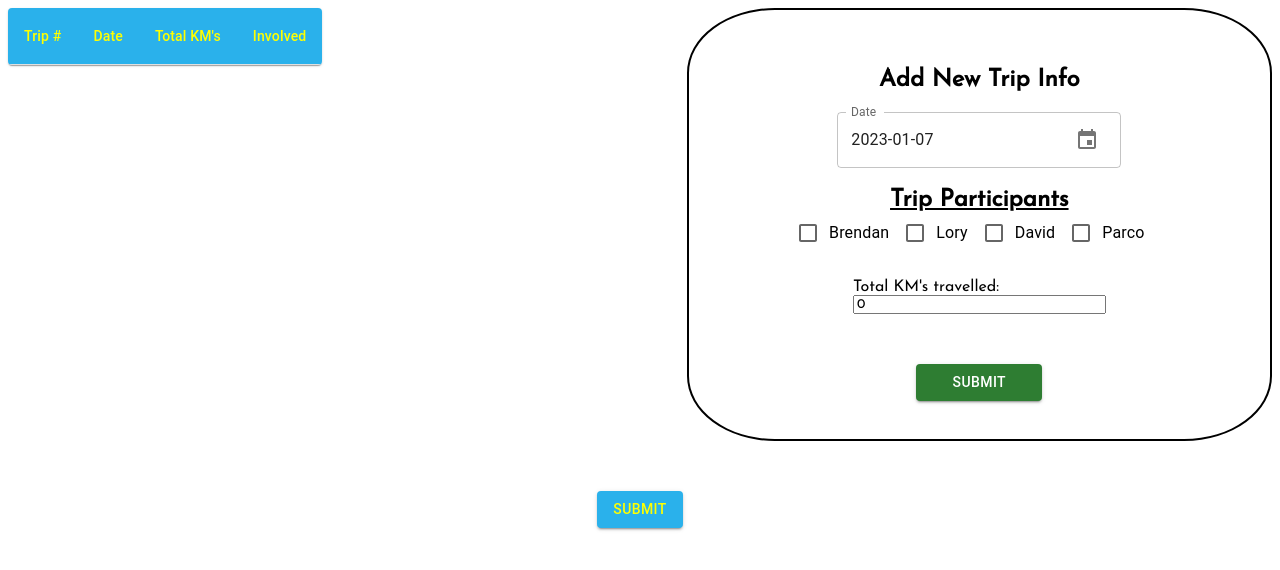
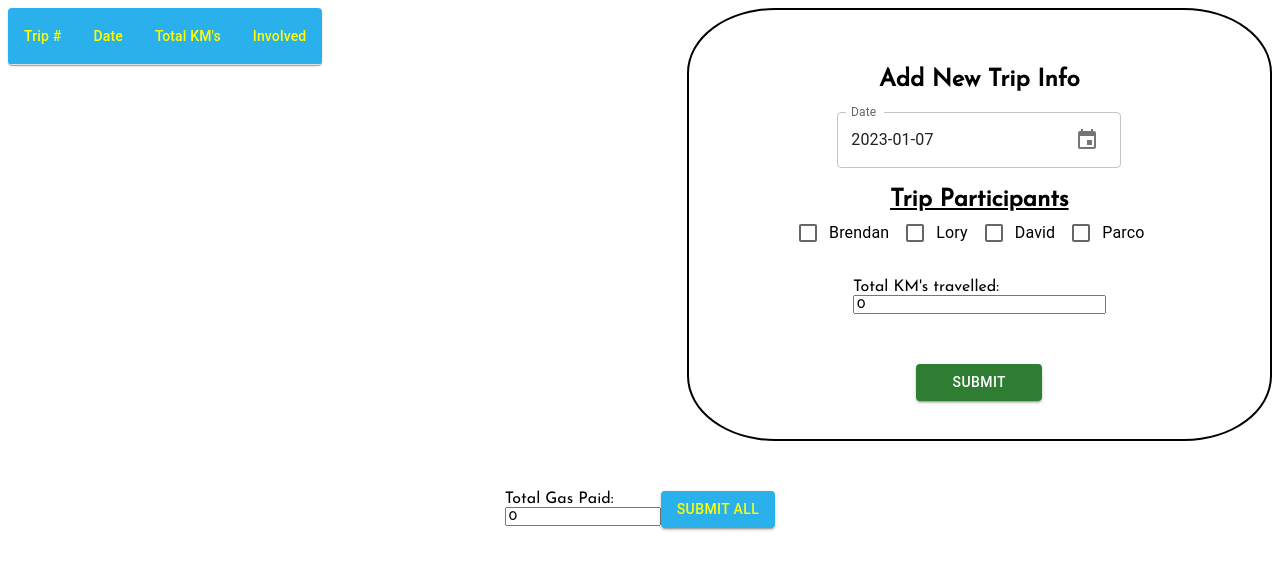
Before and after one commit to woobrendan/Fuel_Splitter, a React (Create React App) app in the folder fuel_splitter/: page / in a window 1280 px wide. Shown: the top 570 px of the page. Built offline with nearby package versions, Linux system fonts and the light colour scheme.

Commit message:
create usestate gasCost pass value to input and set onChange for setGasCost

```diff
--- a/fuel_splitter/src/components/GasPay.tsx
+++ b/fuel_splitter/src/components/GasPay.tsx
@@ -1,10 +1,22 @@
 import { Button } from "@mui/material";
+import { useState } from "react";
 
 const GasPay: React.FC = () => {
+  const [gasCost, setGasCost] = useState<number>(0);
+
   return (
     <form className="single_trip__submitAll">
+      <div className="single_trip__submitAll__input">
+        <label>Total Gas Paid:</label>
+        <input
+          placeholder="Enter Total KM's travelled"
+          type="input"
+          value={gasCost}
+          onChange={(e) => setGasCost(Number(e.target.value))}
+        />
+      </div>
       <Button variant="contained" color="success" type="submit">
-        Submit
+        Submit All
       </Button>
     </form>
   );
```
